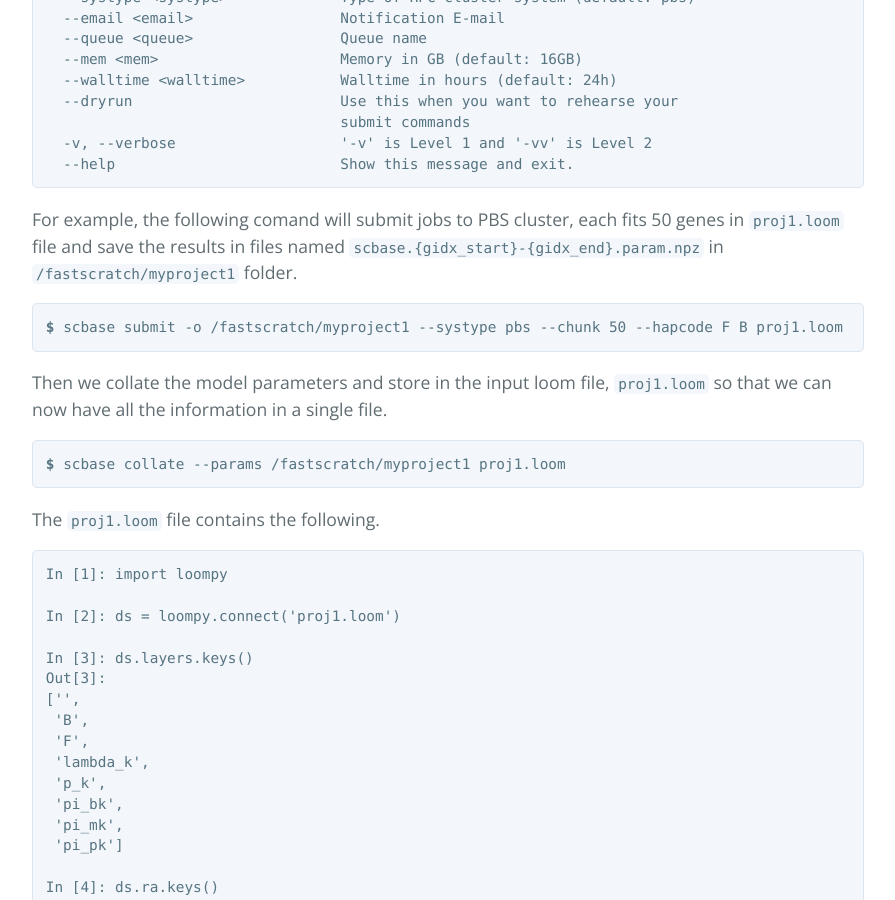
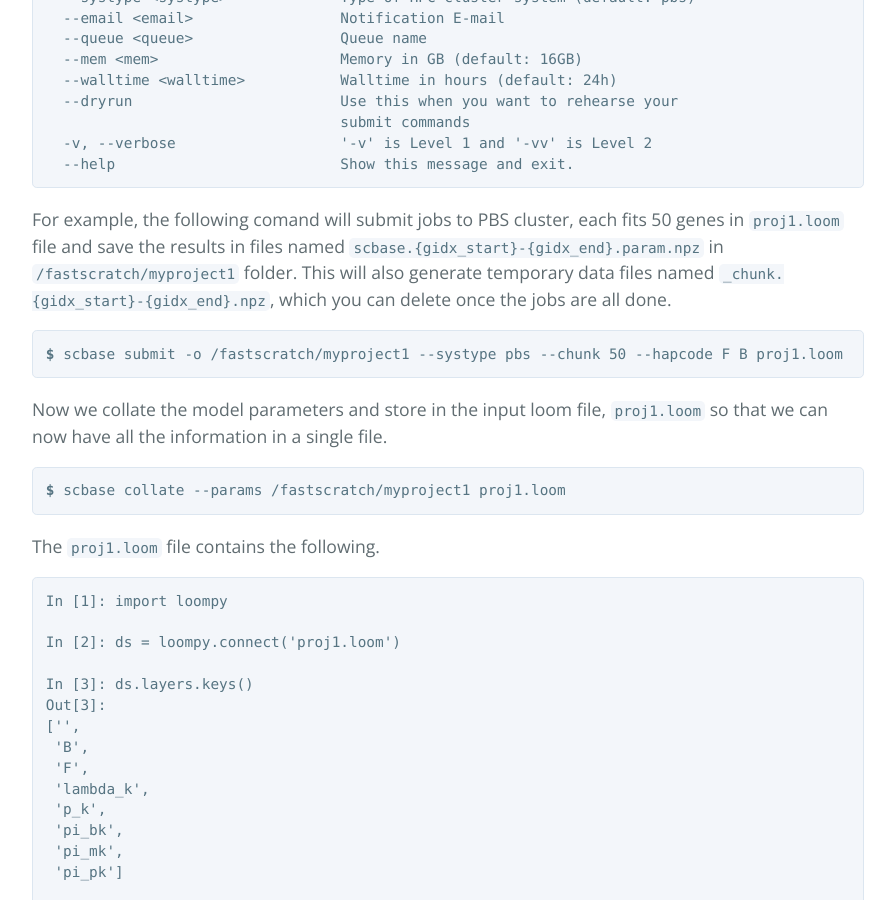
Before and after one commit to churchill-lab/scBASE, a Jekyll site: the page built from index.html, in a window 1280 px wide and 900 px high, scrolled down 4701 px. Shown: the whole window, without its empty margins (192-1087 px from the left). Built offline with Jekyll 4.4.1, drawn with Linux system fonts in a browser that asks for light colours; the list of posts is cut into pages by our own code.

Commit message:
[kbchoi] Modified githup pages

```diff
--- a/index.html
+++ b/index.html
@@ -158,11 +158,11 @@ Options:
   --help                          Show this message and exit.
 </code></pre>
 
-<p>For example, the following comand will submit jobs to PBS cluster, each fits 50 genes in <code>proj1.loom</code> file and save the results in files named <code>scbase.{gidx_start}-{gidx_end}.param.npz</code> in <code>/fastscratch/myproject1</code> folder.</p>
+<p>For example, the following comand will submit jobs to PBS cluster, each fits 50 genes in <code>proj1.loom</code> file and save the results in files named <code>scbase.{gidx_start}-{gidx_end}.param.npz</code> in <code>/fastscratch/myproject1</code> folder. This will also generate temporary data files named <code>_chunk.{gidx_start}-{gidx_end}.npz</code>, which you can delete once the jobs are all done.</p>
 <pre><code><strong>$</strong> scbase submit -o /fastscratch/myproject1 --systype pbs --chunk 50 --hapcode F B proj1.loom
 </code></pre>
 
-<p>Then we collate the model parameters and store in the input loom file, <code>proj1.loom</code> so that we can now have all the information in a single file.</p>
+<p> Now we collate the model parameters and store in the input loom file, <code>proj1.loom</code> so that we can now have all the information in a single file.</p>
 <pre><code><strong>$</strong> scbase collate --params /fastscratch/myproject1 proj1.loom
 </code></pre>
 
```
